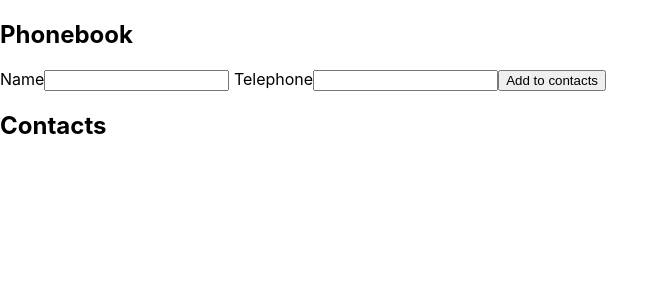
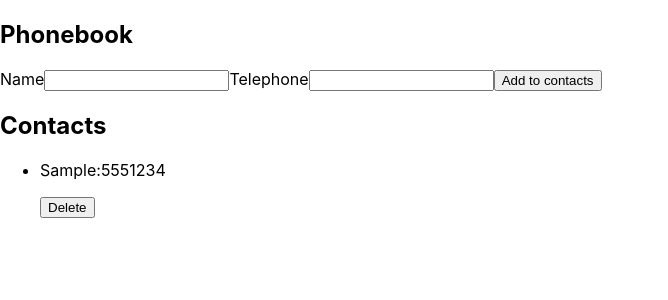
Before and after one commit to MarynaSkyba/goit-react-hw-08-phonebook, a React (Create React App) app: page / in a window 1280 px wide. Both pictures are taken after typing "Sample", "5551234" into the empty fields and a click on the button "Add to contacts". Shown: the top 300 px of the page, without its empty margins (0-668 px from the left). Built offline with nearby package versions, Linux system fonts and the light colour scheme.

Commit message:
add contacts

```diff
--- a/src/components/App.js
+++ b/src/components/App.js
@@ -1,5 +1,5 @@
 import { Component } from 'react';
-
+import { v4 as uuidv4 } from 'uuid';
 import ContactList from './Contacts/ContactList';
 import ContactForm from './Contacts/ContactForm';
 
@@ -9,8 +9,15 @@ export class App extends Component {
     name: '',
   };
 
-  formSubmitHandler = data => {
-    this.state.contacts.push(data);
+  formSubmitHandler = (name, number) => {
+    const newContact = {
+      id: uuidv4(),
+      name,
+      number,
+    };
+    this.setState(prevState => ({
+      contacts: [newContact, ...prevState.contacts],
+    }));
   };
 
   render() {
--- a/src/components/Contacts/ContactForm.jsx
+++ b/src/components/Contacts/ContactForm.jsx
@@ -1,5 +1,4 @@
 import { Component } from 'react';
-// import {uuid} from 'uuid';
 import { v4 as uuidv4 } from 'uuid';
 
 export class ContactForm extends Component {
@@ -20,7 +19,7 @@ export class ContactForm extends Component {
 
   handleSubmit = e => {
     e.preventDefault();
-    this.props.onSubmit(this.state);
+    this.props.onSubmit(this.state.name, this.state.number);
     this.reset();
   };
 
@@ -31,7 +30,6 @@ export class ContactForm extends Component {
     return (
       <form onSubmit={this.handleSubmit}>
         <label htmlFor={this.nameId}>
-          {' '}
           Name
           <input
             type="text"
@@ -46,7 +44,6 @@ export class ContactForm extends Component {
         </label>
 
         <label htmlFor={this.telId}>
-          {' '}
           Telephone
           <input
             type="tel"
--- a/src/components/Contacts/ContactList.jsx
+++ b/src/components/Contacts/ContactList.jsx
@@ -2,9 +2,12 @@ import React from 'react';
 
 const ContactList = ({ contacts }) => (
   <ul>
-    {contacts.map(({ id, name }) => (
+    {contacts.map(({ id, name, number }) => (
       <li key={id}>
-        <p>{name}</p>
+        <p>
+          {name}:{number}
+        </p>
+        <button>Delete</button>
       </li>
     ))}
   </ul>
```
Also changed, not shown: 1 other file (tests, documents, lock files or other folders).
